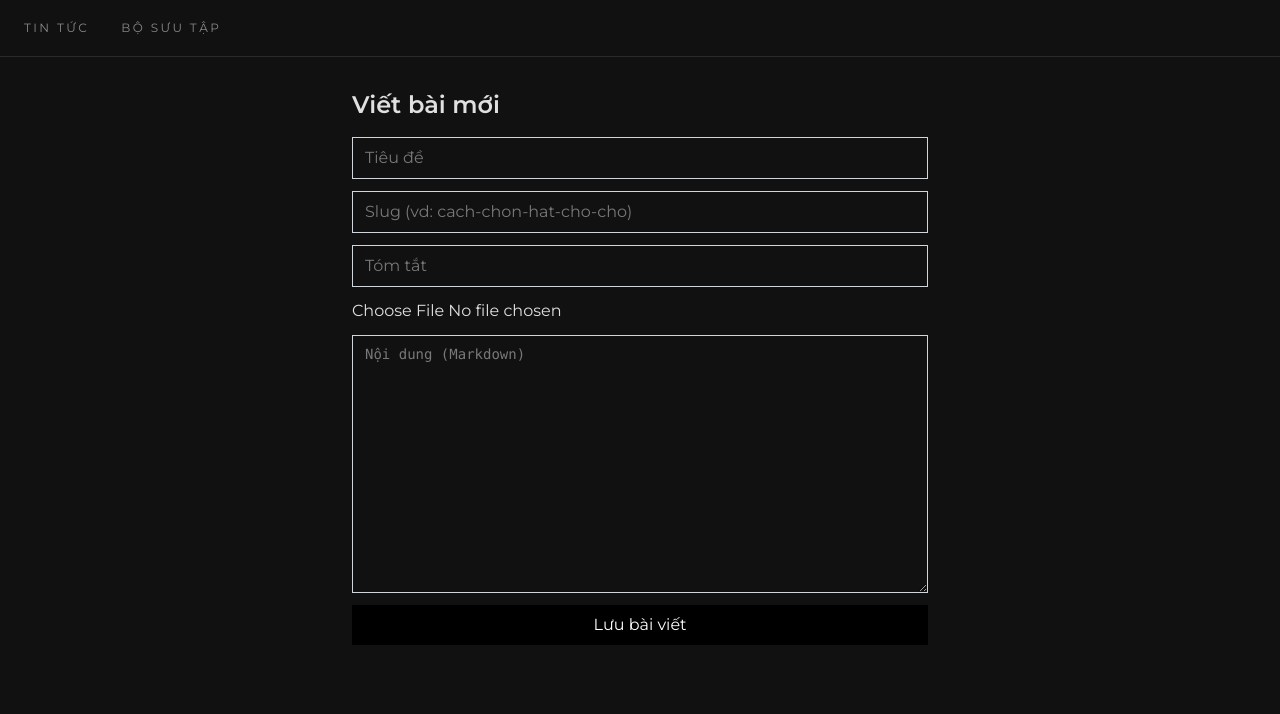
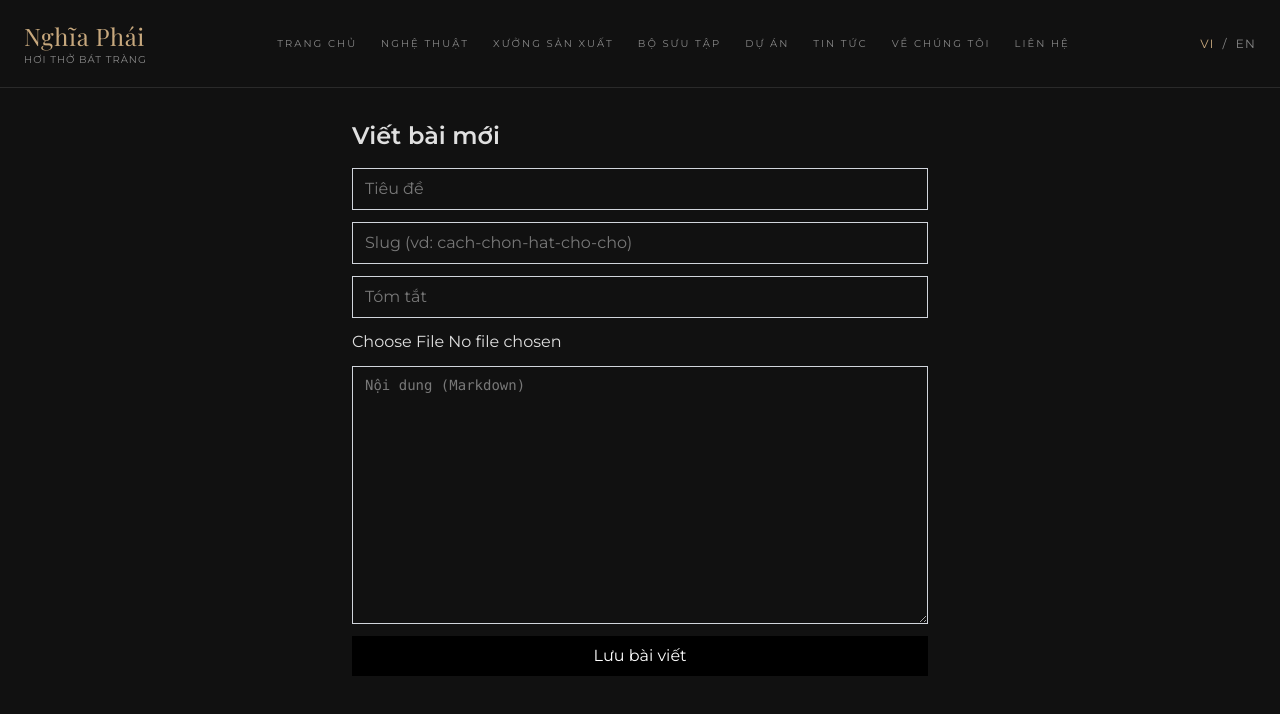
Before and after one commit to tuantutanghuynh/Galery-blog-miniecom-nextjs-express, a Next.js app in the folder frontend-gomsu/: page /admin/posts/new in a window 1280 px wide. Shown: the top 714 px of the page. Built offline with nearby package versions, Linux system fonts and the light colour scheme.

Commit message:
Add mobile hamburger menu to the navbar

```diff
--- a/frontend-gomsu/app/layout.js
+++ b/frontend-gomsu/app/layout.js
@@ -1,5 +1,6 @@
 import { Playfair_Display, Montserrat } from 'next/font/google';
 import './globals.css';
+import Navbar from '../components/layout/Navbar';
 
 const playfair = Playfair_Display({
   subsets: ['vietnamese'],
@@ -24,20 +25,7 @@ export default function RootLayout({ children }) {
   return (
     <html lang="vi" className={`${playfair.variable} ${montserrat.variable}`}>
       <body className="font-sans bg-gomsu-background text-gomsu-text antialiased">
-        <nav className="flex gap-8 flex-wrap items-center px-6 py-5 border-b border-gomsu-border">
-          <a
-            href="/blog"
-            className="text-xs uppercase tracking-[0.2em] text-gomsu-text-muted hover:text-gomsu-primary transition-colors"
-          >
-            Tin tức
-          </a>
-          <a
-            href="/gallery"
-            className="text-xs uppercase tracking-[0.2em] text-gomsu-text-muted hover:text-gomsu-primary transition-colors"
-          >
-            Bộ sưu tập
-          </a>
-        </nav>
+        <Navbar />
         <main className="min-h-screen">{children}</main>
       </body>
     </html>
--- /dev/null
+++ b/frontend-gomsu/components/layout/Navbar.js
@@ -0,0 +1,87 @@
+'use client';
+
+import { useState } from 'react';
+import Link from 'next/link';
+
+const navLinks = [
+  { name: 'Trang chủ', path: '/' },
+  { name: 'Nghệ thuật', path: '#' },
+  { name: 'Xưởng sản xuất', path: '#' },
+  { name: 'Bộ sưu tập', path: '/gallery' },
+  { name: 'Dự án', path: '#' },
+  { name: 'Tin tức', path: '/blog' },
+  { name: 'Về chúng tôi', path: '#' },
+  { name: 'Liên hệ', path: '#' },
+];
+
+export default function Navbar() {
+  const [isOpen, setIsOpen] = useState(false);
+
+  return (
+    <nav className="relative flex items-center justify-between px-6 py-5 border-b border-gomsu-border">
+      {/* Logo */}
+      <Link href="/" className="flex flex-col" onClick={() => setIsOpen(false)}>
+        <span className="font-serif text-2xl tracking-wide text-gomsu-primary">Nghĩa Phái</span>
+        <span className="font-sans text-[10px] uppercase tracking-widest text-gomsu-text-muted">Hơi thở Bát Tràng</span>
+      </Link>
+
+      {/* Main Nav (Hidden on small screens) */}
+      <div className="hidden lg:flex items-center gap-6">
+        {navLinks.map((link) => (
+          <Link
+            key={link.name}
+            href={link.path}
+            className="text-[10px] uppercase tracking-[0.2em] text-gomsu-text-muted hover:text-gomsu-primary transition-colors whitespace-nowrap"
+          >
+            {link.name}
+          </Link>
+        ))}
+      </div>
+
+      {/* Right side */}
+      <div className="flex items-center gap-6">
+        <div className="hidden md:flex gap-2 text-xs font-sans text-gomsu-text-muted tracking-widest">
+          <span className="text-gomsu-primary">VI</span>
+          <span>/</span>
+          <span className="hover:text-gomsu-primary cursor-pointer transition-colors">EN</span>
+        </div>
+
+        {/* Hamburger Icon — chỉ hiện trên mobile/tablet (lg:hidden) */}
+        <button
+          onClick={() => setIsOpen((prev) => !prev)}
+          className="flex lg:hidden flex-col gap-[5px] p-2"
+          aria-label="Menu"
+          aria-expanded={isOpen}
+        >
+          <span
+            className={`w-6 h-[1px] bg-gomsu-text transition-transform ${
+              isOpen ? 'rotate-45 translate-y-[6px]' : ''
+            }`}
+          ></span>
+          <span className={`w-6 h-[1px] bg-gomsu-text transition-opacity ${isOpen ? 'opacity-0' : ''}`}></span>
+          <span
+            className={`w-6 h-[1px] bg-gomsu-text transition-transform ${
+              isOpen ? '-rotate-45 -translate-y-[6px]' : ''
+            }`}
+          ></span>
+        </button>
+      </div>
+
+      {/* Mobile menu overlay */}
+      {isOpen && (
+        <div className="lg:hidden absolute top-full left-0 right-0 bg-gomsu-background border-b border-gomsu-border flex flex-col">
+          {navLinks.map((link) => (
+            <Link
+              key={link.name}
+              href={link.path}
+              onClick={() => setIsOpen(false)}
+              className="px-6 py-4 text-xs uppercase tracking-[0.2em] text-gomsu-text-muted hover:text-gomsu-primary border-b border-gomsu-border last:border-b-0"
+            >
+              {link.name}
+            </Link>
+          ))}
+        </div>
+      )}
+    </nav>
+  );
+}
--- a/frontend-gomsu/package.json
+++ b/frontend-gomsu/package.json
@@ -17,6 +17,8 @@
   },
   "devDependencies": {
     "@tailwindcss/postcss": "^4",
+    "@types/node": "22.20.2",
+    "@types/react": "19.3.0",
     "eslint": "^9",
     "eslint-config-next": "16.3.4",
     "tailwindcss": "^4"
```
Also changed, not shown: frontend-gomsu/tsconfig.json (added, +37 -0 lines), 1 other file (tests, documents, lock files or other folders).
